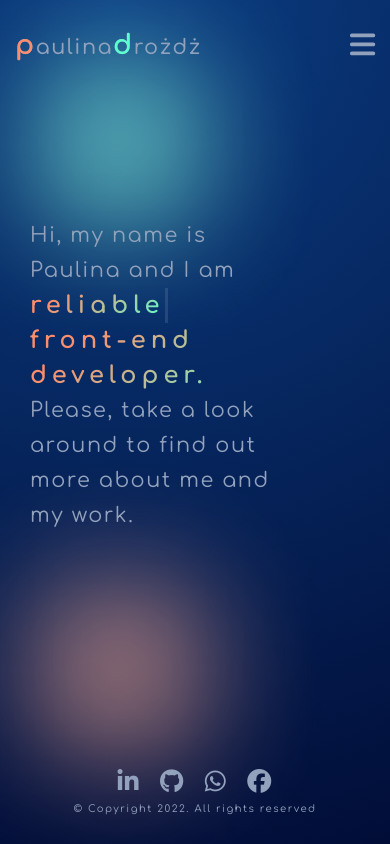
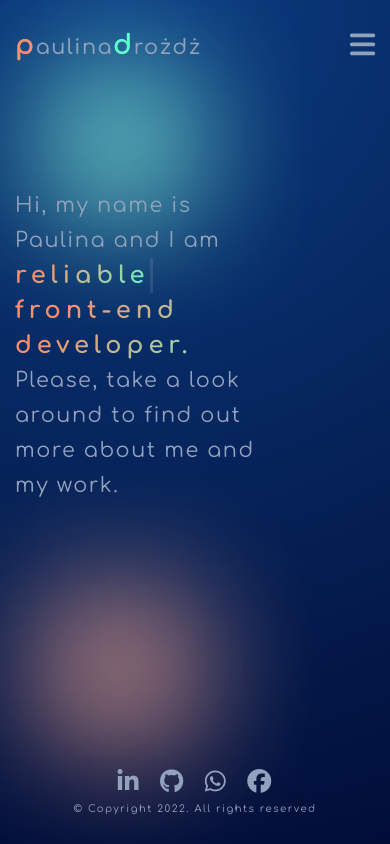
Before and after one commit to Paulina594/Portfolio, a React (Create React App) app: page / in a window 390 px wide. Built offline with nearby package versions, Linux system fonts and the light colour scheme.

Commit message:
hero text paddings changed

```diff
--- a/src/pages/homePage/HomePage.scss
+++ b/src/pages/homePage/HomePage.scss
@@ -163,24 +163,27 @@
   height: fit-content;
   padding: 12rem 0 6rem 0;
   @media screen and (min-width: 1600px) {
-    max-width: 1520px;
-    padding: 0 0 8rem 2rem;
-    padding-top: 10%;
+    width: 70%;
+    padding: 5% 0 8rem 2rem;
+    //padding-top: 10%;
   }
   @media screen and (max-width: 1600px) {
     max-width: 1320px;
-    padding: 0 0 6rem 2rem;
-    padding-top: 7%;
+    padding: 7% 0 6rem 2rem;
   }
   @media screen and (max-width: 1400px) {
     max-width: 100%;
+    padding: 10% 4rem 5rem 4rem;
   }
-  @media sreen and (max-width: 992px) {
-    padding: 0rem 20px 3rem 15px;
+  @media screen and (max-width: 992px) {
+    padding: 25% 4rem 5rem 4rem;
   }
   @media screen and (max-width: 576px) {
     font-size: 14px;
-    padding: 3rem 20px 3rem 15px;
+    padding: 25% 20px 5rem 15px;
+  }
+  @media screen and (orientation: landscape) {
+    padding-bottom: 14rem;
   }
   @media screen and (max-height: 650px) and (max-width: 576px) {
     padding-top: 0;
@@ -218,7 +221,6 @@
     }
 
     @media screen and (max-width: 576px) {
-      padding-top: 5rem;
       font-size: 1.3rem;
       line-height: 35px;
       width: 250px;
--- a/src/pages/homePage/HomePage.tsx
+++ b/src/pages/homePage/HomePage.tsx
@@ -22,7 +22,7 @@ export const HomePage = () => {
       <div className="ghost-shadow peach">
         <img className="scale-up-center-ghost" src={peach} alt="peach shadow" />
       </div>
-      <div className="container">
+      {/*<div className="container">*/}
       <div className="hero-wrapper fade-in-fwd">
         <div className="hero">
           Hi, my name is Paulina and I am
@@ -34,7 +34,7 @@ export const HomePage = () => {
           Please, take a look around to find out more about me and my work.
         </div>
       </div>
-      </div>
+      {/*</div>*/}
     </>
   );
 };
```
Lines whose indentation alone changed are shown as unchanged.
